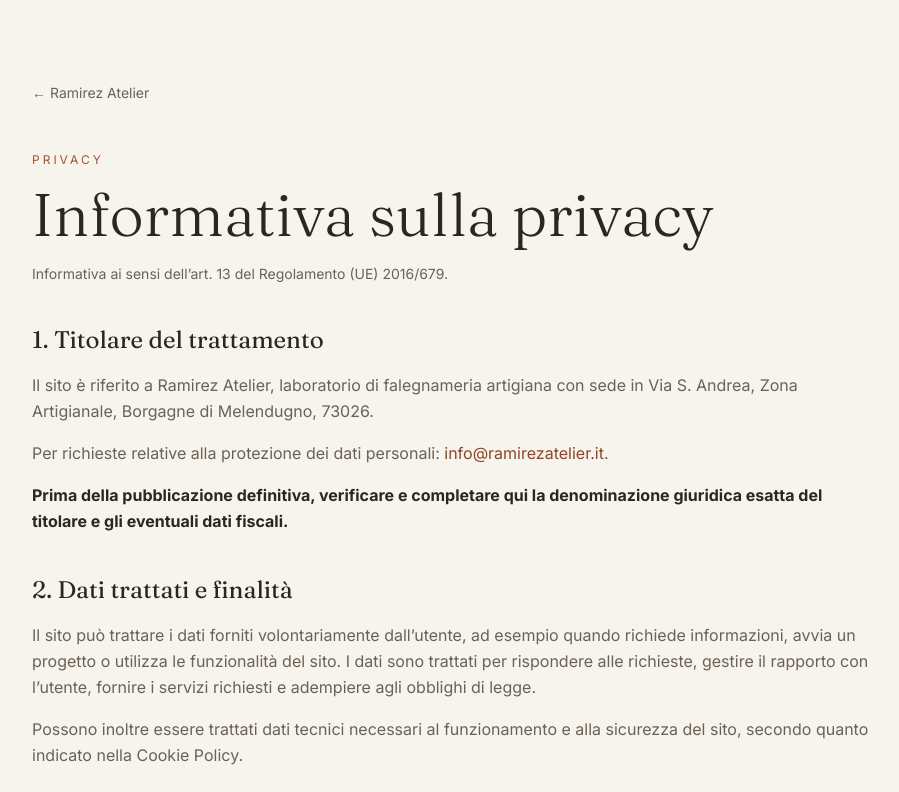
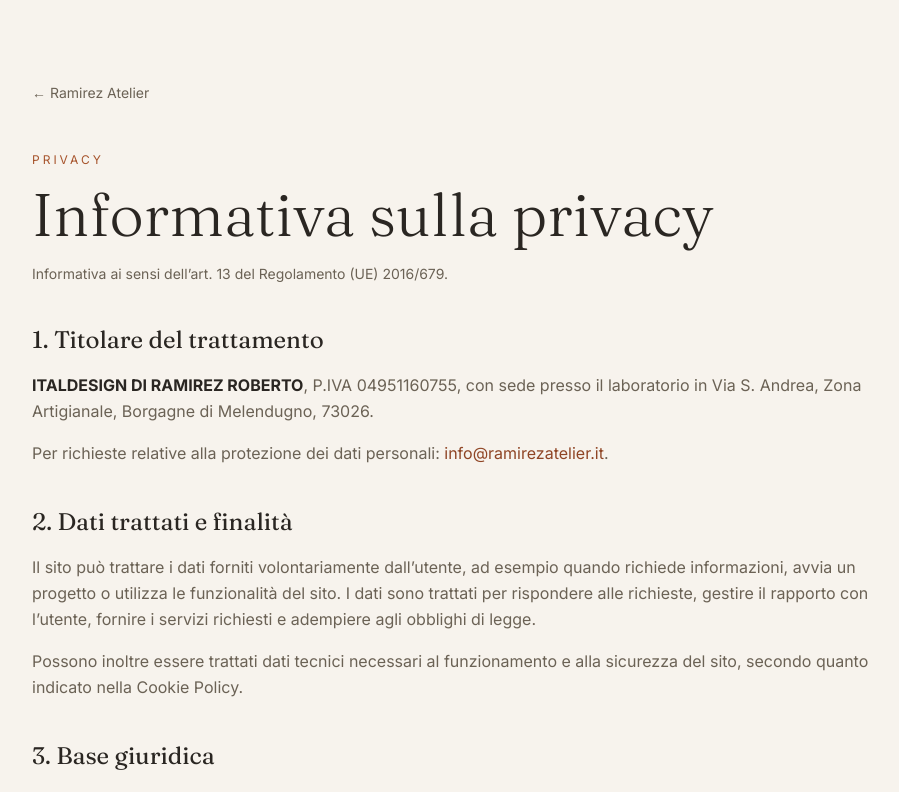
Before and after one commit to Lucianodp74/ramirez-atelier, a Next.js app: page /privacy in a window 1280 px wide. Shown: the top 792 px of the page, without its empty margins (184-1083 px from the left). Built offline with nearby package versions, Linux system fonts and the light colour scheme.

Commit message:
docs: complete privacy policy business details

```diff
--- a/src/app/privacy/page.tsx
+++ b/src/app/privacy/page.tsx
@@ -16,36 +16,29 @@
             <h1 className="mt-4 font-serif text-4xl font-light sm:text-6xl">Informativa sulla privacy</h1>
             <p className="mt-5 text-sm text-muted-foreground">Informativa ai sensi dell’art. 13 del Regolamento (UE) 2016/679.</p>
           </header>
-
           <section className="space-y-4 leading-relaxed text-muted-foreground">
             <h2 className="font-serif text-2xl text-foreground">1. Titolare del trattamento</h2>
-            <p>Il sito è riferito a Ramirez Atelier, laboratorio di falegnameria artigiana con sede in Via S. Andrea, Zona Artigianale, Borgagne di Melendugno, 73026.</p>
+            <p><strong className="text-foreground">ITALDESIGN DI RAMIREZ ROBERTO</strong>, P.IVA 04951160755, con sede presso il laboratorio in Via S. Andrea, Zona Artigianale, Borgagne di Melendugno, 73026.</p>
             <p>Per richieste relative alla protezione dei dati personali: <a className="text-[#8F4525] underline-offset-4 hover:underline" href="mailto:info@ramirezatelier.it">info@ramirezatelier.it</a>.</p>
-            <p><strong className="text-foreground">Prima della pubblicazione definitiva, verificare e completare qui la denominazione giuridica esatta del titolare e gli eventuali dati fiscali.</strong></p>
           </section>
-
           <section className="space-y-4 leading-relaxed text-muted-foreground">
             <h2 className="font-serif text-2xl text-foreground">2. Dati trattati e finalità</h2>
             <p>Il sito può trattare i dati forniti volontariamente dall’utente, ad esempio quando richiede informazioni, avvia un progetto o utilizza le funzionalità del sito. I dati sono trattati per rispondere alle richieste, gestire il rapporto con l’utente, fornire i servizi richiesti e adempiere agli obblighi di legge.</p>
             <p>Possono inoltre essere trattati dati tecnici necessari al funzionamento e alla sicurezza del sito, secondo quanto indicato nella Cookie Policy.</p>
           </section>
-
           <section className="space-y-4 leading-relaxed text-muted-foreground">
             <h2 className="font-serif text-2xl text-foreground">3. Base giuridica</h2>
             <p>Il trattamento può basarsi sull’esecuzione di misure precontrattuali o contrattuali, sull’adempimento di obblighi di legge, sul legittimo interesse del titolare o, quando richiesto, sul consenso dell’interessato.</p>
           </section>
-
           <section className="space-y-4 leading-relaxed text-muted-foreground">
             <h2 className="font-serif text-2xl text-foreground">4. Conservazione e destinatari</h2>
             <p>I dati sono conservati per il tempo necessario alle finalità per cui sono raccolti e, quando applicabile, per i periodi richiesti dalla legge. Possono avere accesso ai dati fornitori tecnici che operano per conto del titolare, nei limiti necessari alla fornitura dei servizi.</p>
           </section>
-
           <section className="space-y-4 leading-relaxed text-muted-foreground">
             <h2 className="font-serif text-2xl text-foreground">5. Diritti dell’interessato</h2>
             <p>L’interessato può esercitare i diritti previsti dagli artt. 15–22 GDPR, inclusi accesso, rettifica, cancellazione, limitazione, opposizione e portabilità quando applicabile, nonché revocare il consenso ove costituisca la base del trattamento.</p>
             <p>Le richieste possono essere inviate a <a className="text-[#8F4525] underline-offset-4 hover:underline" href="mailto:info@ramirezatelier.it">info@ramirezatelier.it</a>. Resta salvo il diritto di proporre reclamo al Garante per la protezione dei dati personali.</p>
           </section>
-
           <section className="space-y-4 leading-relaxed text-muted-foreground">
             <h2 className="font-serif text-2xl text-foreground">6. Aggiornamenti</h2>
             <p>La presente informativa può essere aggiornata in caso di modifiche al sito, ai trattamenti effettuati o alla normativa applicabile.</p>
```
